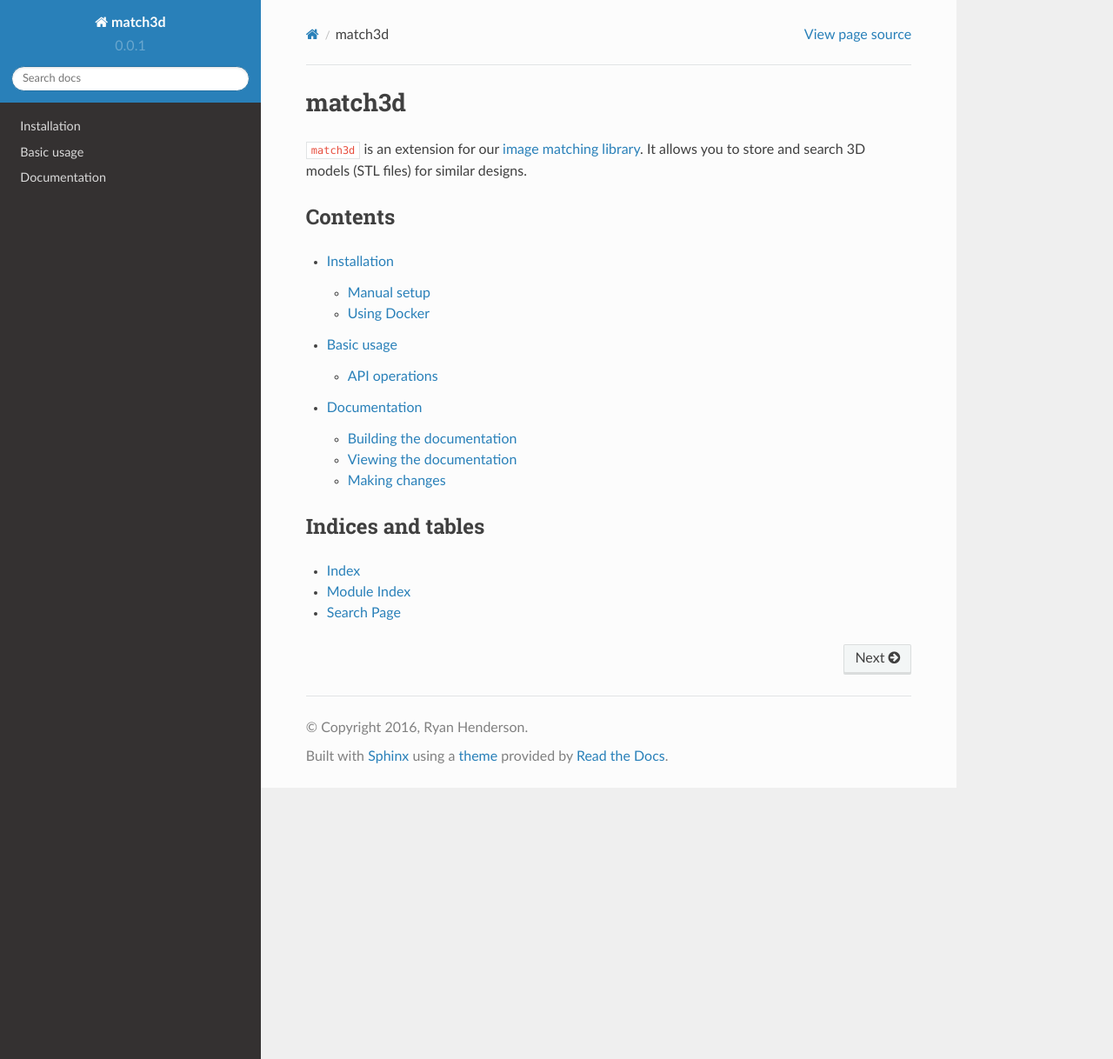
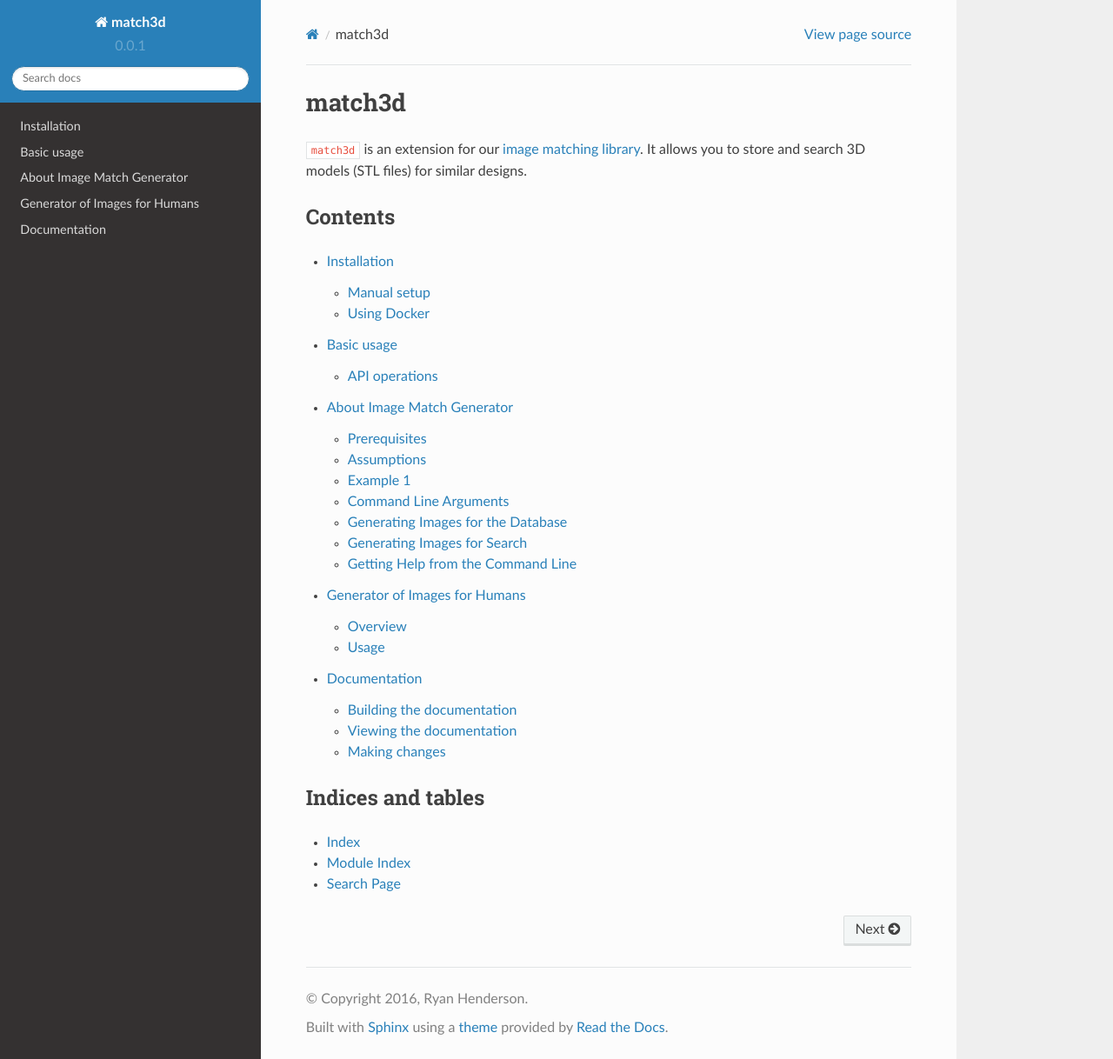
Before and after one commit to ascribe/match3d, a Sphinx documentation site: the page built from docs/source/index.rst, in a window 1280 px wide and 1218 px high. Shown: the whole window at 87% size. Built offline with Sphinx 7.4.7 and the Read the Docs theme 2.0.0, drawn with Linux system fonts in a browser that asks for light colours; some of the changed lines change nothing that is shown.

Commit message:
Add docs for image generators (#7)

```diff
--- a/docs/source/conf.py
+++ b/docs/source/conf.py
@@ -10,6 +10,7 @@
     'sphinx.ext.todo',
     'sphinx.ext.coverage',
     'sphinx.ext.viewcode',
+    'sphinx.ext.mathjax',
 ]
 
 templates_path = ['_templates']
--- /dev/null
+++ b/docs/source/imagegenhum.rst
@@ -0,0 +1,29 @@
+Generator of Images for Humans
+==============================
+
+Overview
+--------
+This Python Blender script produces images, one image per STL file, showing
+nine renderings of the 3D object pasted into a single image as a :math:`3x3`
+collage. The idea is to have one image that can give a human a good sense of
+what the 3D object is. The camera positions are chosen to be fairly evenly
+distributed on a sphere (not randomly).
+
+Usage
+-----
+
+Example usage:
+
+.. code-block:: bash
+
+    $ blender -b -P generate_images_for_humans.py -- -d ~/Documents/ascribe/cad_files/testset1/ -o test_out_dir
+
+The ``-d`` argument is the directory containing subdirectories which contain
+STL files. All of those subdirectories will be scanned and the STL file they
+contain will be rendered.
+
+The -o argument is the output directory where all the final images will be
+saved. If that directory doesn't exist yet, it will be created. Each image is
+named after the parent directory of the associated STL file.
+
+Note that we're assuming that each subdirectory contains only one STL file.
--- /dev/null
+++ b/docs/source/imagematchgen.rst
@@ -0,0 +1,159 @@
+About Image Match Generator
+===========================
+The purpose of Image Match Generator is to make a set of "standard" images of a
+3D object. Other sofware converts those images to image signatures. Image
+signatures can be stored in a database. Given a new image signature, one can
+find similar image signatures in the database.
+
+Prerequisites
+-------------
+To use Image Match Generator, you need to install Blender 2.74 or later.
+
+:py:mod:`image_match_generator.py` is a Python script but you don't need to
+install Python to use it. That's because Blender comes bundled with a version
+of Python (currently Python 3.4) and it uses that.
+
+Assumptions
+-----------
+All 3D objects are assumed to be modeled using STL files. Those STL files are
+assumed to be in subdirectories of a directory.
+
+:py:mod:`image_match_generator.py` has a command-line interface.
+
+Example 1
+---------
+
+The simplest use of :py:mod:`image_match_generator.py` has the form:
+
+.. code-block:: bash
+
+    $ blender -b -P image_match_generator.py -- -d ~/stl_set_a/ -o test_output/
+
+* ``blender -b`` launches Blender in the background (rather than launching the
+  Blender GUI).
+
+* ``-P image_match_generator.py`` tells Blender to run the Python script named
+  :py:mod:`image_match_generator.py`.
+
+* The double dash (``--``) indicates the beginning of the arguments for the
+  Python script (i.e. not for Blender).
+
+* ``-d ~/stl_set_a/`` tells the Python script that the directory with
+  subdirectories containing STL files is ``~/stl_set_a/``.
+
+* ``-o test_output/`` tells the Python script that the generated images should
+  be written to the directory ``test_output``. If that directory doesn't exist,
+  it will be created.
+
+In this case, 48 images get generated, plus a report file named
+:file:`image_match_generator_report.csv`. Each generated image file will have a
+filename similar to:
+
+``cf4a7d5060943dd196b1e34fb6cfbf74.2.3.back.1.png``
+
+Here's what that filename means:
+
+* ``cf4a7d5060943dd196b1e34fb6cfbf74`` is a hash of the name of the *directory*
+  containing the STL file (not the name of the STL file).
+
+* The ``.2`` following that means the camera was at one end of eigenvector 2.
+  Eigenvector 0, 1, and 2 are the three eigenvectors of the moment of inertia
+  matrix of the object (treating it as a hollow shell). That is, they are the
+  three principal axes.
+
+* The ``.3`` following that means the object was rotated by :math:`3/4` of a
+  full rotation (:math:`270` degrees). That slot can have the values :math:`0`,
+  :math:`1`, :math:`2`, and :math:`3`.
+
+* The ``.back`` means the camera was at the back end of the eigenvector, not
+  the front end.
+
+* The ``.1`` means the the object was reflected. If it had been ``.0`` then
+  that would mean it wasn't reflected.
+
+Command Line Arguments
+----------------------
+
+Image Resolution
+^^^^^^^^^^^^^^^^
+The default image resolution is 1024px by 1024px, but that can be changed using
+the ``--resolution RESOLUTION`` argument. For example, to render images that are
+200px by 200px, use something like:
+
+.. code-block:: bash
+
+    $ blender -b -P image_match_generator.py -- -d ~/stl_set_a/ -o test_output/ --resolution 200
+
+Turning off Rotations, Front+Back, and/or Reflections
+^^^^^^^^^^^^^^^^^^^^^^^^^^^^^^^^^^^^^^^^^^^^^^^^^^^^^
+By default, for each of the three eigenvectors, both the front and back view
+will be generated, and for each of those four rotations will be generated, and
+for each of those two reflections will be generated. That makes
+:math:`3 x 2 x 4 x 2 = 48` images total. You can turn off any or all of
+front+back, rotations, or reflections using the following flags:
+
+.. code-block:: bash
+
+    --no-rotations
+    --only-front-view
+    --no-reflections
+
+You can use one, two, or all three of those flags together. For example, here's
+how you'd use all three, so only three images would be generated (the front
+view of three eigenvectors):
+
+.. code-block:: bash
+
+    $ blender -b -P image_match_generator.py -- -d ~/stl_set_a/ -o test_output/ --no-rotations --only-front-view --no-reflections
+
+Turning off Image Transforms
+^^^^^^^^^^^^^^^^^^^^^^^^^^^^
+By default, Blender isn't used to render every image, because rendering is
+computationally expensive. Instead, whenever possible, image rotations or image
+reflections are used instead. Collectively, those are known as image
+transforms. You can turn off image transforms using the
+``--no-image-transforms`` flag. If you do, every image will be generated by
+reflecting or rotating the *object*, rendering that object, and then unrotating
+and unreflecting the object as necessary.
+
+Generating Images for the Database
+----------------------------------
+When generating images for the database, you want all 48 images, so just call
+:py:mod:`image_match_generator.py` as in the simplest use case.
+
+Generating Images for Search
+----------------------------
+When generating images for search, you only need a small number of images, say
+three or six.
+
+Getting Help from the Command Line
+----------------------------------
+To get help with Image Match Generator from the command line, use
+
+.. code-block:: bash
+
+    $ blender -b -P image_match_generator.py -- -h
+
+Here's the current output:
+
+.. code-block:: bash
+
+    usage: blender [-h] [--resolution RESOLUTION] [--no-rotations]
+                   [--only-front-view] [--no-reflections] [--no-image-transforms]
+                   d o
+
+    Generate oriented images for image matching
+
+    positional arguments:
+      d                     directory containing STL files
+      o                     directory where to put images
+
+    optional arguments:
+      -h, --help            show this help message and exit
+      --resolution RESOLUTION
+                            resolution of renderings (n x n)
+      --no-rotations        do not generate rotations
+      --only-front-view     only generate front views
+      --no-reflections      do not generate reflections
+      --no-image-transforms
+                            generate all images by rendering
--- a/docs/source/index.rst
+++ b/docs/source/index.rst
@@ -15,6 +15,8 @@
 
     install
     usage
+    imagematchgen
+    imagegenhum
     docs
 
 
```
